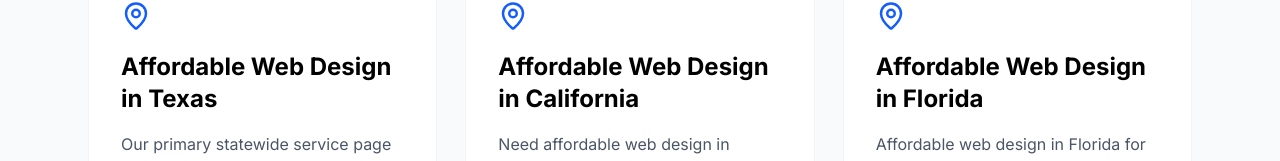
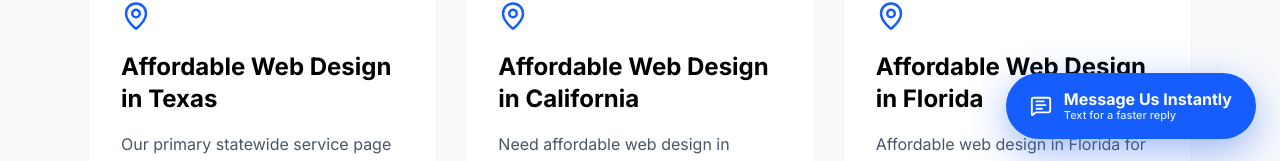
Before and after one commit to trishmarie002-art/jayswebdesign, a React (Vite) app: page /service-areas in a window 1280 px wide. Shown: the part 637-798 px from the top of the page. Built offline with nearby package versions, Linux system fonts and the light colour scheme.

Commit message:
Add instant text message button

```diff
--- a/src/components/MobileContactBar.tsx
+++ b/src/components/MobileContactBar.tsx
@@ -1,8 +1,25 @@
 import { MessageSquareText, Phone } from "lucide-react";
 
 export default function MobileContactBar() {
+  const textMessage = encodeURIComponent(
+    "Hi! I'm messaging from the Jay's Web Design Services website and I'm interested in more information."
+  );
+  const textLink = `sms:+18302905856?&body=${textMessage}`;
+
   return (
     <>
+      <a
+        href={textLink}
+        aria-label="Message Jay's Web Design Services for a faster reply"
+        className="hidden md:flex fixed bottom-6 right-6 z-[90] items-center gap-3 bg-blue-600 hover:bg-blue-500 active:scale-[0.98] text-white px-6 py-4 rounded-full font-bold shadow-[0_12px_40px_rgba(37,99,235,0.45)] transition-all"
+      >
+        <MessageSquareText size={22} />
+        <span className="flex flex-col leading-tight">
+          <span>Message Us Instantly</span>
+          <span className="text-[11px] font-medium text-blue-100">Text for a faster reply</span>
+        </span>
+      </a>
+
       <div className="h-16 md:hidden" aria-hidden="true" />
       <div className="fixed bottom-0 left-0 right-0 z-[90] md:hidden bg-black/95 backdrop-blur-xl border-t border-white/10 px-3 pt-2 pb-[calc(0.5rem+env(safe-area-inset-bottom))] shadow-[0_-8px_30px_rgba(0,0,0,0.3)]">
         <div className="grid grid-cols-2 gap-3 max-w-lg mx-auto">
@@ -15,12 +32,12 @@ export default function MobileContactBar() {
             Call Now
           </a>
           <a
-            href="sms:18302905856"
-            aria-label="Text Jay's Web Design Services"
+            href={textLink}
+            aria-label="Message Jay's Web Design Services for a faster reply"
             className="flex items-center justify-center gap-2 bg-white hover:bg-gray-100 active:scale-[0.98] text-black py-3 rounded-xl font-bold transition-all"
           >
             <MessageSquareText size={19} />
-            Text Now
+            Message Us
           </a>
         </div>
       </div>
```
